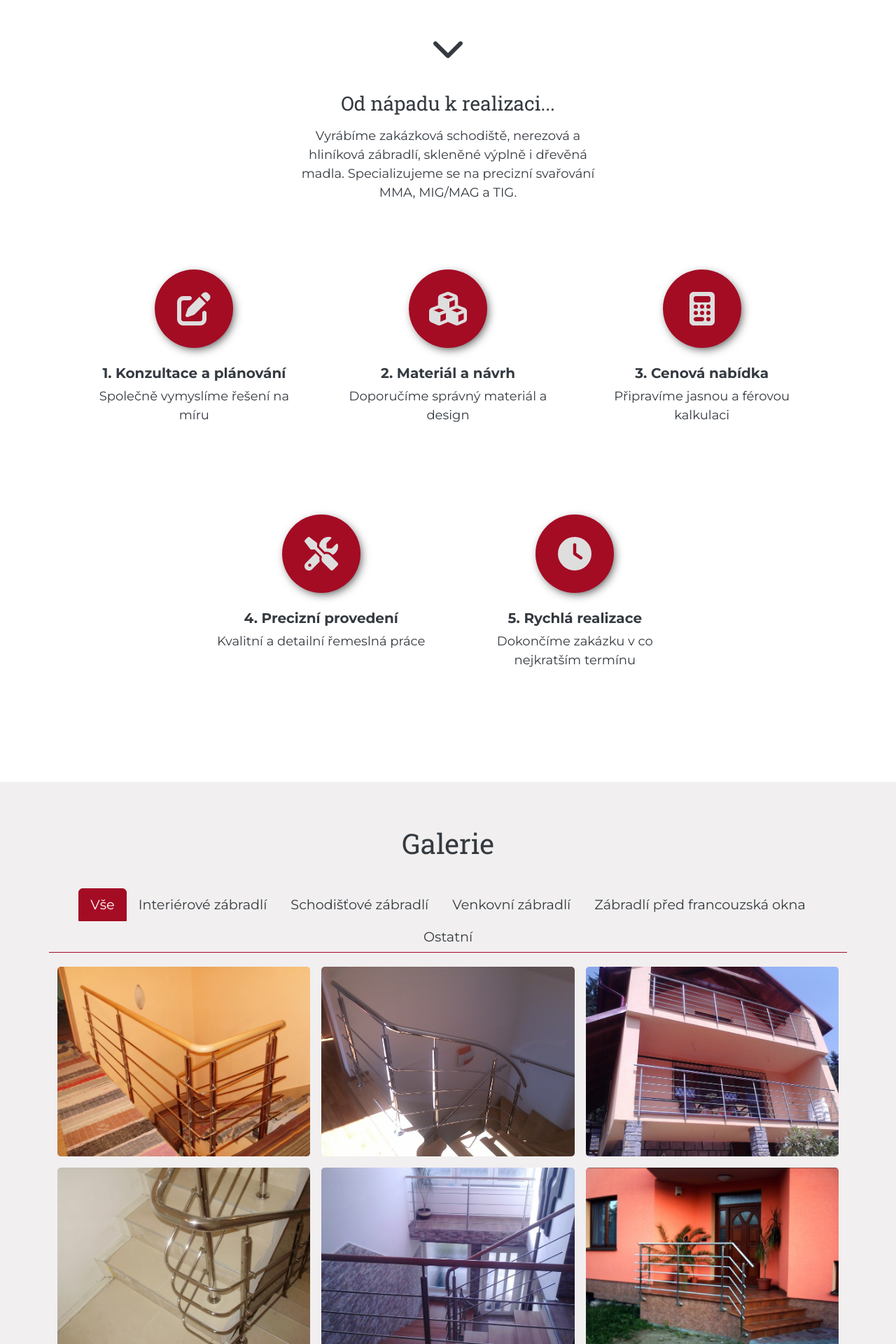
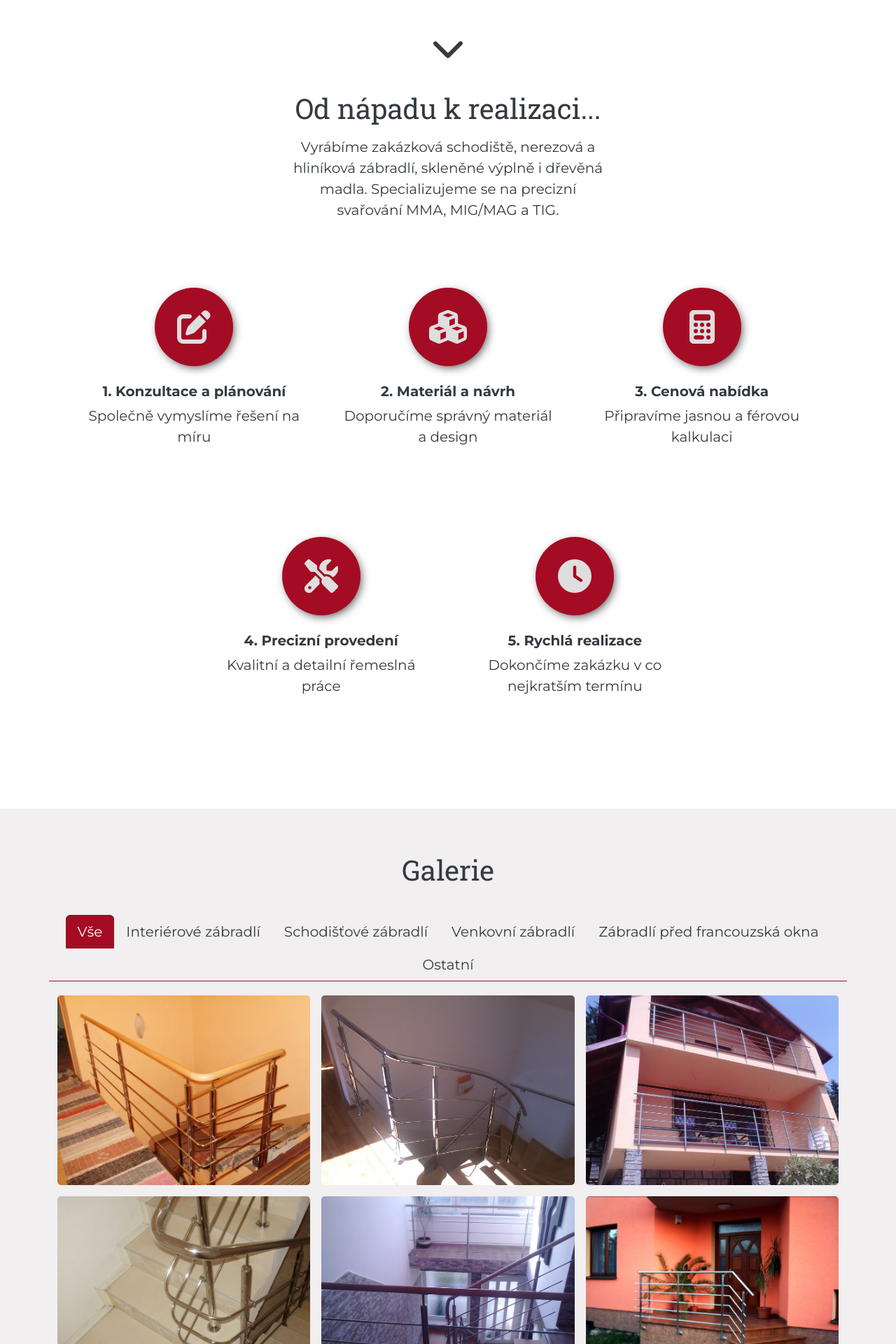
Before and after one commit to kowyzu/zabradli-hanak, a Vue app: page / in a window 1280 px wide. Shown: the part 560-2480 px from the top of the page at 70% size. Built offline with nearby package versions, Linux system fonts and the light colour scheme.

Commit message:
feat: font size unification

```diff
--- a/src/components/Footer.vue
+++ b/src/components/Footer.vue
@@ -3,7 +3,7 @@ import logoPartner from '../imgs/partner-logo/logo-alumit-normal.png'
 </script>
 
 <template>
-  <footer id="footer">
+  <footer id="footer" class="mt-5">
     <div class="container">
       <div class="row">
         <div class="col-xl-5 pt-5 pb-lg-5 pb-0">
--- a/src/components/Gallery.vue
+++ b/src/components/Gallery.vue
@@ -1,5 +1,5 @@
 <template>
-  <section id="gallery" class="pt-5 pb-5">
+  <section id="gallery" class="pt-5 pb-5 mb-5">
     <h1 class="p-3 text-center">Galerie</h1>
     <div class="container text-center galerry-container ">
       <div class="row gallery-tabs align-items-center">
--- a/src/components/Process.vue
+++ b/src/components/Process.vue
@@ -8,7 +8,7 @@
               <i class="fa-solid fa-chevron-down"></i>
             </a>
           </div>
-          <h3 id="process-title" class="text-center mt-2 p-2 align-middle">Od nápadu k realizaci...</h3>
+          <h1 id="process-title" class="text-center mt-2 p-2 align-middle">Od nápadu k realizaci...</h1>
           <!-- TEXT TO BE UPDATED - in mobile need to display above! -->
           <p class="lead">Vyrábíme zakázková schodiště, nerezová a hliníková zábradlí, skleněné výplně i dřevěná madla.
             Specializujeme se na precizní svařování MMA, MIG/MAG a TIG.</p>
--- a/src/components/References.vue
+++ b/src/components/References.vue
@@ -68,7 +68,7 @@
         <div class="col-lg-10 reference-detail px-sm-5 pt-5 pt-lg-3 pb-5">
           <div class="row text-start ">
             <div class="collapse show " id="collapseReferenceFirst" ref="collapseFirst">
-              <h2 class="py-3">Rodinný dům – interiérové schodišťové zábradlí</h2>
+              <h3 class="py-3">Rodinný dům – interiérové schodišťové zábradlí</h3>
               <hr class="references-underline">
               <p class="lead pb-2">V rodinném domě jsme realizovali nerezové zábradlí s vodorovnou výplní na schodišti
                 ve
@@ -82,7 +82,7 @@
           </div>
           <div class="row text-start">
             <div class="collapse" id="collapseReferenceSecond" ref="collapseSecond">
-              <h2 class="py-3">Mateřská škola Tasov – zábradlí u vstupu a rampy</h2>
+              <h3 class="py-3">Mateřská škola Tasov – zábradlí u vstupu a rampy</h3>
               <hr class="references-underline">
               <p class="lead pb-2">U mateřské školy v Tasově jsme realizovali venkovní nerezové zábradlí u vstupní
                 rampy.
@@ -97,7 +97,7 @@
           </div>
           <div class="row text-start">
             <div class="collapse" id="collapseReferenceThird" ref="collapseThird">
-              <h2 class="py-3">Rodinný dům – zábradlí na balkon a schodiště</h2>
+              <h3 class="py-3">Rodinný dům – zábradlí na balkon a schodiště</h3>
               <hr class="references-underline">
               <p class="lead pb-2">U rodinného domu jsme instalovali nerezové zábradlí na balkon a venkovní schodiště.
                 Jednoduché a elegantní řešení s vodorovnou výplní ladí s fasádou a celkovým stylem domu.</p>
--- a/src/scss/styles.scss
+++ b/src/scss/styles.scss
@@ -85,6 +85,10 @@ h1, h2, h3 {
         family: $font-family-serif;
         // weight: bolder;
     }
+}
+
+.nav-link{
+ font-size: 20px !important;
 }
 
 .img-logo{
@@ -194,7 +198,7 @@ strong {
 
 .process p {
     margin: 0;
-    font-size: large;
+    font-size: 20px;
 }
 
 .process-header-icon .icon-link .fa-chevron-down{
@@ -277,6 +281,10 @@ h5 {
   background-color: $primary;
   border-color: $primary;
   color: $white;
+}
+
+#gallery .btn:hover{
+  color: $secondary !important;
 }
 
 #gallery img {
```
